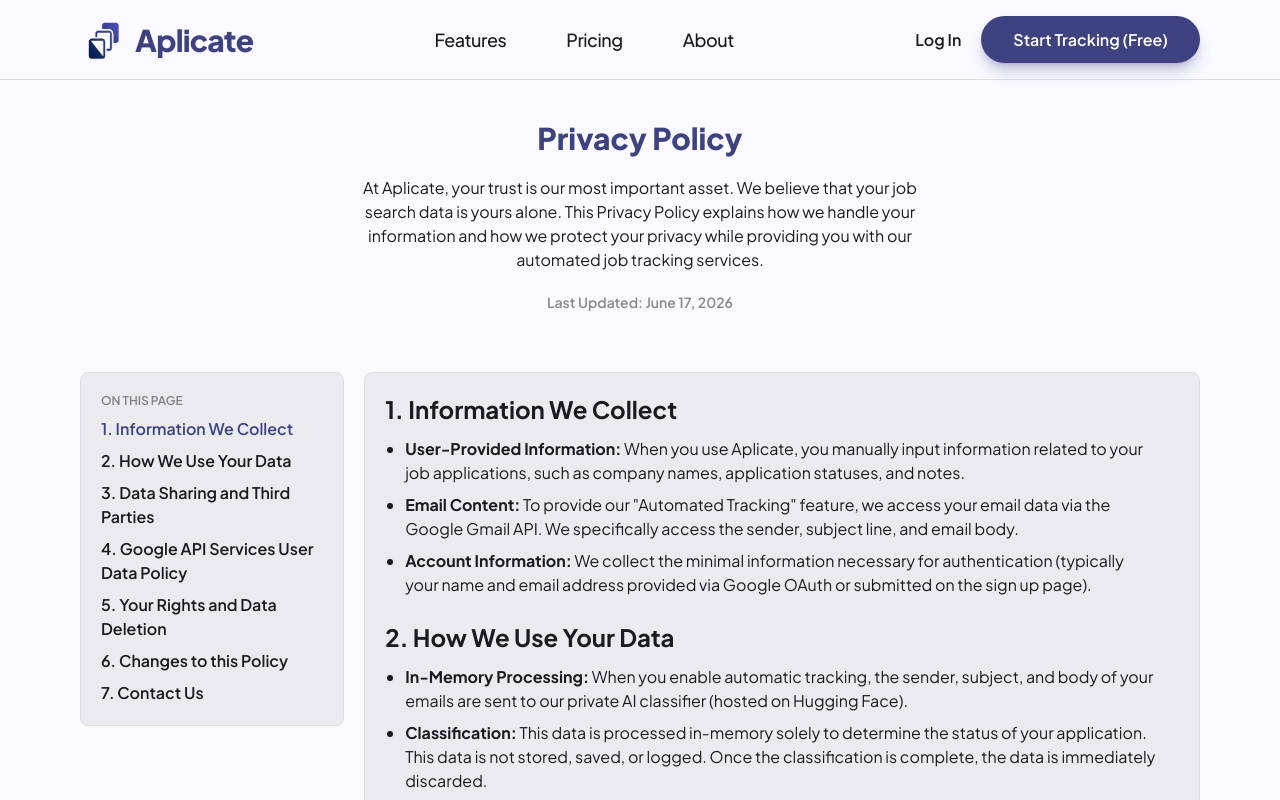
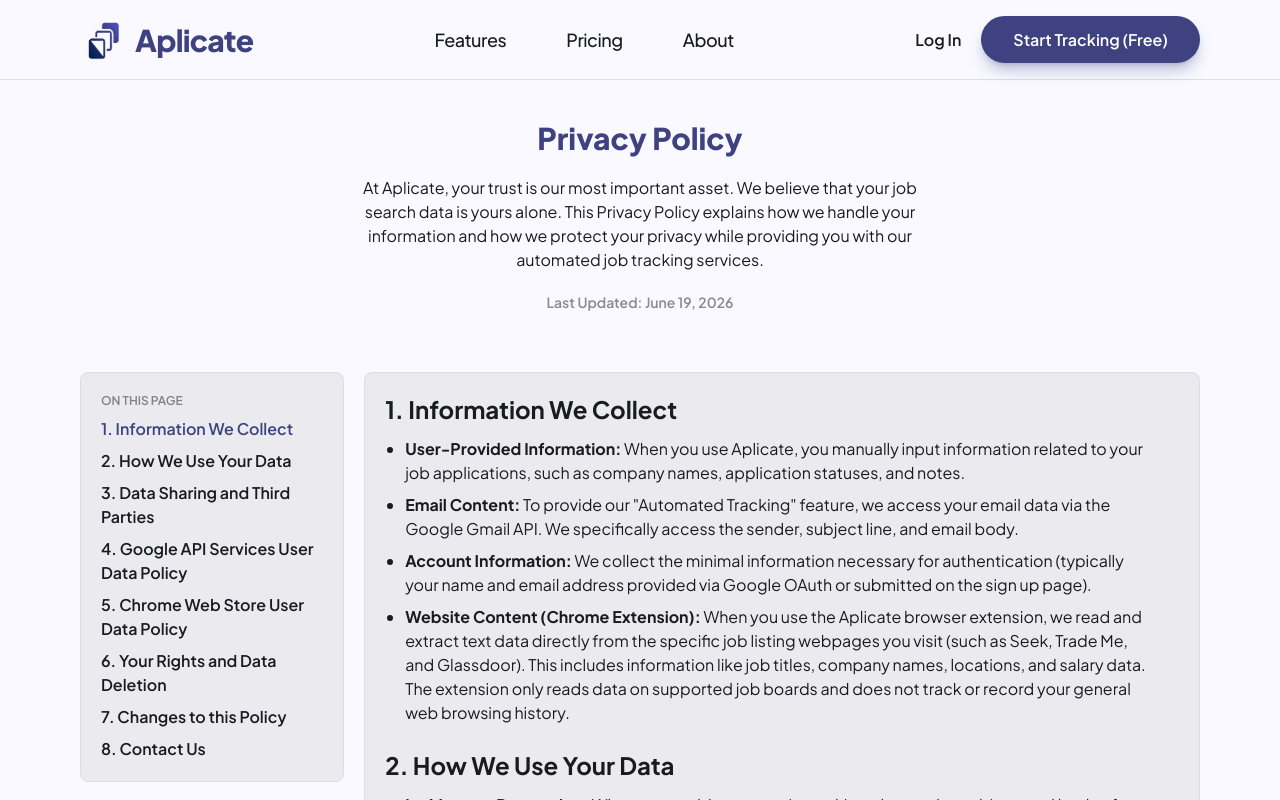
Before and after one commit to Galvatar/Aplicate, a Next.js app: page /privacy in a window 1280 px wide. Built offline with nearby package versions, Linux system fonts and the light colour scheme; no server answers.

Commit message:
Updated privacy policy to account for chrome web extensions

```diff
--- a/app/(landing)/privacy/page.tsx
+++ b/app/(landing)/privacy/page.tsx
@@ -20,7 +20,7 @@
                     At Aplicate, your trust is our most important asset. We believe that your job search data is yours alone. This Privacy Policy explains how we handle your information and how we protect your privacy while providing you with our automated job tracking services.
                 </h2>
                 <h3 className="text-sm font-semibold text-on-surface/50 mb-10">
-                    Last Updated: June 17, 2026
+                    Last Updated: June 19, 2026
                 </h3>
                 <div className="flex gap-5 items-start w-full">
                     <div className="flex flex-col p-5 bg-surface-container border border-surface-container-high rounded-lg gap-2">
@@ -69,13 +69,23 @@
                         </h2>
                         <h2
                             onClick={() => {
+                                document.getElementById("chrome")?.scrollIntoView({
+                                    behavior: "smooth"
+                                });
+                                setSection("chrome");
+                            }}
+                            className={`font-semibold cursor-pointer transition-colors duration-300 ${section === "chrome" ? 'text-primary' : 'hover:text-on-surface/50'}`}>
+                            5. Chrome Web Store User Data Policy
+                        </h2>
+                        <h2
+                            onClick={() => {
                                 document.getElementById("deletion")?.scrollIntoView({
                                     behavior: "smooth"
                                 });
                                 setSection("deletion");
                             }}
                             className={`font-semibold cursor-pointer transition-colors duration-300 ${section === "deletion" ? 'text-primary' : 'hover:text-on-surface/50'}`}>
-                            5. Your Rights and Data Deletion
+                            6. Your Rights and Data Deletion
                         </h2>
                         <h2
                             onClick={() => {
@@ -85,7 +95,7 @@
                                 setSection("changes");
                             }}
                             className={`font-semibold cursor-pointer transition-colors duration-300 ${section === "changes" ? 'text-primary' : 'hover:text-on-surface/50'}`}>
-                            6. Changes to this Policy
+                            7. Changes to this Policy
                         </h2>
                         <h2
                             onClick={() => {
@@ -95,7 +105,7 @@
                                 setSection("contact");
                             }}
                             className={`font-semibold cursor-pointer transition-colors duration-300 ${section === "contact" ? 'text-primary' : 'hover:text-on-surface/50'}`}>
-                            7. Contact Us
+                            8. Contact Us
                         </h2>
                     </div>
                     <div className="flex w-full h-fit flex-col p-5 bg-surface-container border border-surface-container-high rounded-lg gap-3">
@@ -112,6 +122,9 @@
                             </li>
                             <li>
                                 <b>Account Information:</b> We collect the minimal information necessary for authentication (typically your name and email address provided via Google OAuth or submitted on the sign up page).
+                            </li>
+                            <li>
+                                <b>Website Content (Chrome Extension):</b> When you use the Aplicate browser extension, we read and extract text data directly from the specific job listing webpages you visit (such as Seek, Trade Me, and Glassdoor). This includes information like job titles, company names, locations, and salary data. The extension only reads data on supported job boards and does not track or record your general web browsing history.
                             </li>
                         </ul>
                         <h1 id="usage" className="font-bold text-2xl mt-3">
@@ -130,6 +143,9 @@
                             </li>
                             <li>
                                 <b>Service Improvements:</b> We use your manually entered application data only to provide the tracking, organizational, and analytical features of the Aplicate dashboard.
+                            </li>
+                            <li>
+                               <b>Extension Data Syncing:</b> The job details extracted by the browser extension are temporarily held in your browser's local storage before being securely synced to your personal Aplicate database (hosted on Supabase). We use this data solely to populate your personal job tracking dashboard.
                             </li>
                         </ul>
                         <h1 id="sharing" className="font-bold text-2xl mt-3">
@@ -172,8 +188,14 @@
                                 <b>No Advertising:</b> We do not use your email data for advertising, marketing, or any purpose other than providing our core job tracking service.
                             </li>
                         </ul>
+                        <h1 id="chrome" className="font-bold text-2xl mt-3">
+                            5. Chrome Web Store User Data Policy
+                        </h1>
+                        <p>
+                            The Aplicate Chrome extension's use and transfer of information adheres to the Chrome Web Store User Data Policy, including the Limited Use requirements. We only request the minimum browser permissions necessary to extract job data on supported sites. We do not use your extracted website data for personalized advertising, nor do we sell it to third-party data brokers.
+                        </p>
                         <h1 id="deletion" className="font-bold text-2xl mt-3">
-                            5. Your Rights and Data Deletion
+                            6. Your Rights and Data Deletion
                         </h1>
                         <ul
                             className="flex flex-col list-disc gap-2 px-5">
@@ -194,13 +216,13 @@
                             </li>
                         </ul>
                         <h1 id="changes" className="font-bold text-2xl mt-3">
-                            6. Changes to this Policy
+                            7. Changes to this Policy
                         </h1>
                         <p>
                             We may update this Privacy Policy from time to time to reflect changes in our service. We will notify you of any significant changes by updating the "Last Updated" date at the top of this page.
                         </p>
                         <h1 id="contact" className="font-bold text-2xl mt-3">
-                            7. Contact Us
+                            8. Contact Us
                         </h1>
                         <p>
                             If you have any questions or concerns about this policy or your data, please contact us at:
```
